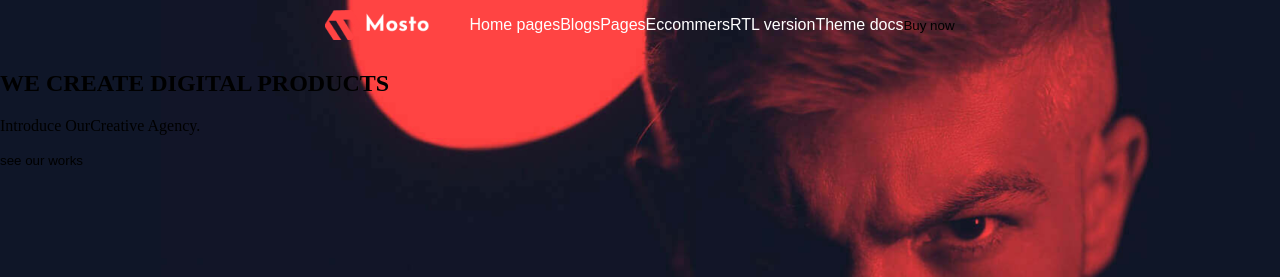
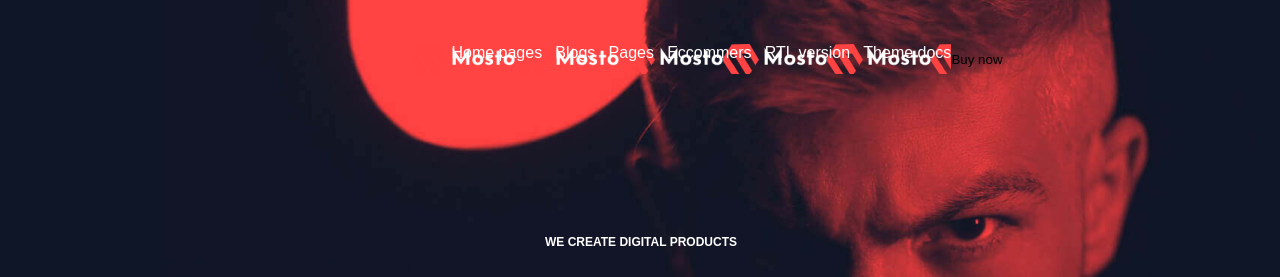
Before and after one commit to jegius/anatoliy-edu, a website: page index.html in a window 1280 px wide. Shown: the top 277 px of the page. Drawn offline with Linux system fonts and the light colour scheme.

Commit message:
Работал с блоком Home,пытался привести его вид в соответствии с фигмой

```diff
--- a/css/main.css
+++ b/css/main.css
@@ -1,8 +1,10 @@
 :root {
     --home: url("../image/introduce.png");
     --logo: url("../image/logo.png");
-    --navigation-text-color: #ffffff;
+    --white: #ffffff;
 }
+/*сдесь скидывали стили по умолчанию*/
+/*________________________________________________*/
 
 body {
     margin: 0;
@@ -29,7 +31,7 @@ head {
     padding: 0;
 }
 
-input{   /* Отключаем стили по умолчанию*/
+input{
     margin: 0;
     padding: 0;
     border: none;
@@ -44,12 +46,13 @@ a{
     text-decoration: none;
     color: inherit;
 }
-
+/*закончили скидывать стили по умолчанию, теперь задаем новые стили*/
+/*___________________________________________________________________*/
 .introduce{
-    background: var(--home) no-repeat;
+    background: var(--home) no-repeat; /*назначили это изображение бекграундом*/
     width: 100vw;
     height: 714px;
-    position: absolute;
+    position: relative;
 }
 
 .navigation{
@@ -57,19 +60,71 @@ a{
     justify-content: center;
     align-items: center;
     font-family: "spartan",sans-serif  ;
-    color: white;
+    color: var(--white);
     font-weight: 500;
     font-size: 16px;
+    box-sizing: border-box;
+    position: fixed;
+    width: 1136px;
+    height: 64px;
+    top: 27px;
+    left: 139px;
     }
 
 .navigation__list{
     display: flex;
-    justify-content: space-between; /*Что то пытаюсь делать в блоке навигации*/
+    justify-content:space-between; /*Что то пытаюсь делать в блоке навигации*/
     list-style: none; /* Убрал точки  как в мастер классе*/
+    box-sizing: content-box;
+    background: var(--logo);
+    width: 500px;
+    height: 30px;
+    }
+.logo{
+    position: fixed;
+    top: 10px;
+    left: 10px;}
+
+.Home{
+    position: fixed;
+    display: flex;
+    width: 626px;
+    height: 263px;
+    top: 225px;
+    left: 407px;
 }
 
-.logo{
-    background: var(--logo);
-    width: 104px;
-    height: 30px;
+.home__tatle{
+    position: fixed;
+    width: 350px;
+    height: 20px;
+    top: 225px;
+    left: 545px;
+   color: var(--white);
+    font-family: "popins",sans-serif;
+    font-weight: 600;
+    font-size: 12px;
 }
+
+.home__text{
+    top: 265px;
+    left: 407px;
+    height: 150px;
+    width: 626px;
+    font-family: "popins",sans-serif;
+    font-weight: 700;
+    font-size: 52px;
+    align-self: center;
+    position: fixed;
+    justify-content: center;
+    display: flex;
+    }
+
+.home__button{
+    top: 440px;
+    left: 633px;
+    width: 175px;
+    height: 48px;
+    justify-content: center;
+    position: fixed;
+}
```
